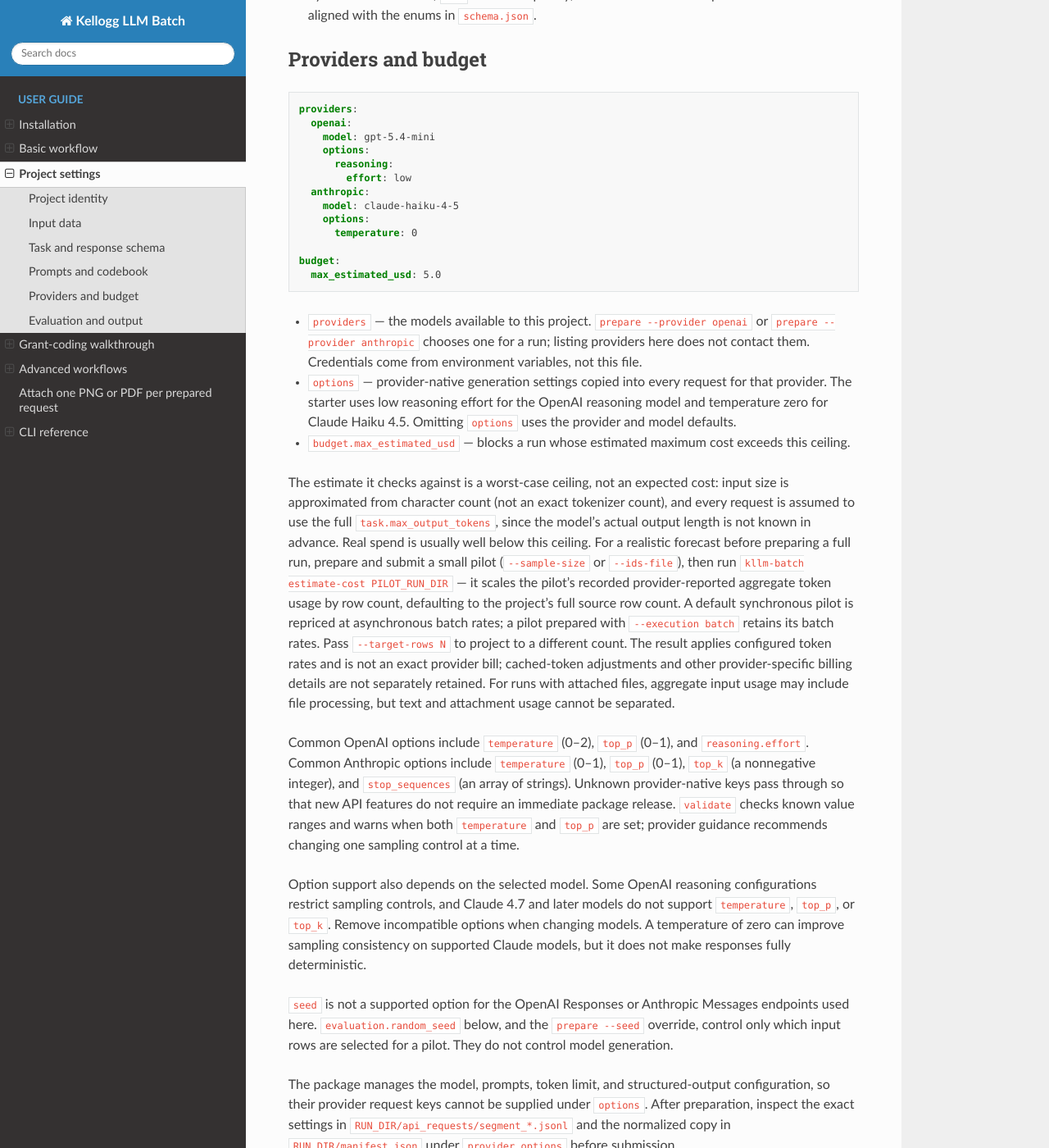
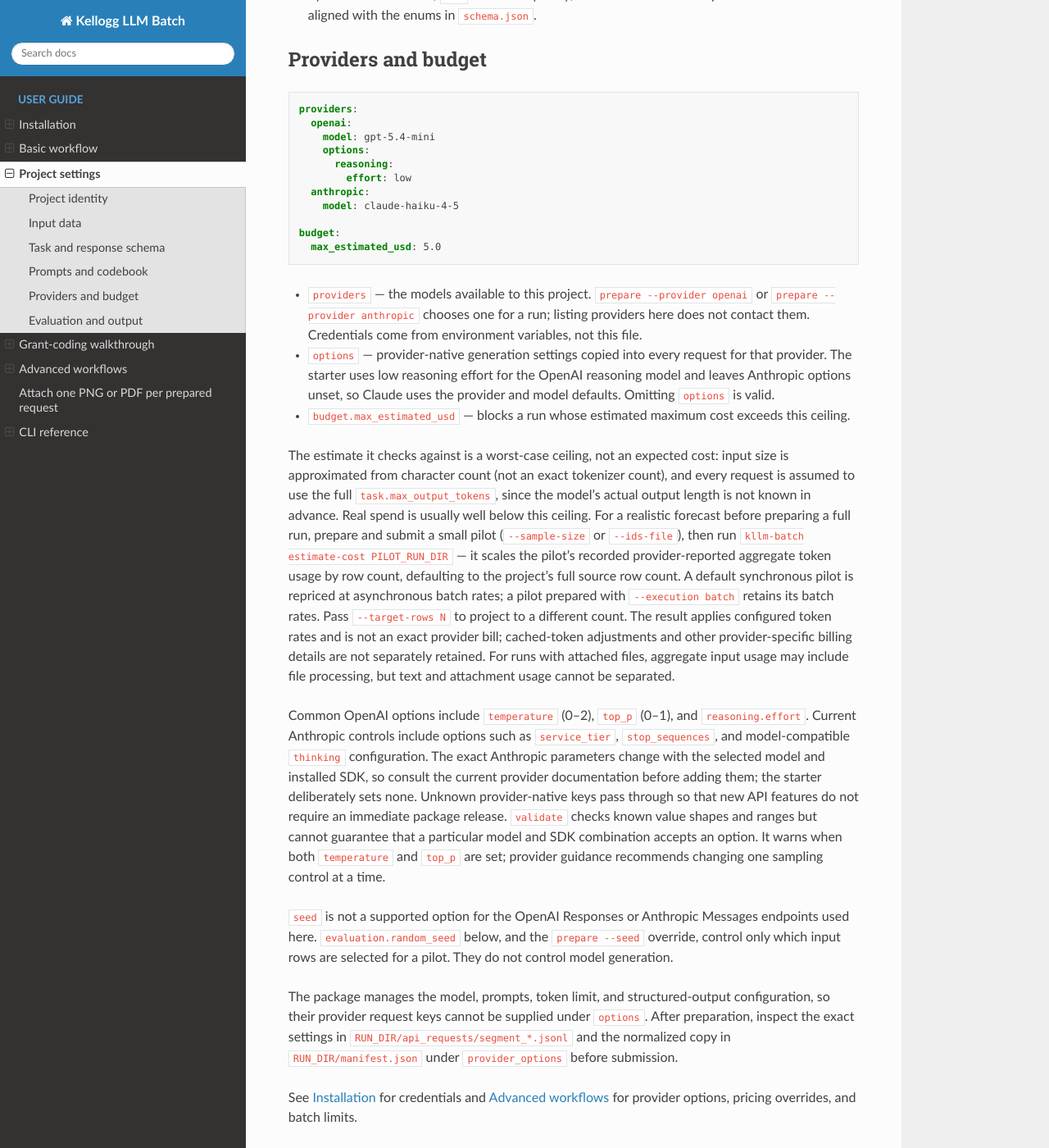
Before and after one commit to rs-kellogg/llm-batch_pipeline, a Sphinx documentation site: the page built from docs/project_settings.rst, in a window 1280 px wide and 1400 px high, scrolled down 2243 px. Shown: the whole window at 82% size. Built offline with Sphinx 7.4.7 and the Read the Docs theme 3.1.0, drawn with Linux system fonts in a browser that asks for light colours.

Commit message:
remove temperature option from anthropic

```diff
--- a/docs/project_settings.rst
+++ b/docs/project_settings.rst
@@ -129,8 +129,6 @@
            effort: low
      anthropic:
        model: claude-haiku-4-5
-       options:
-         temperature: 0
 
    budget:
      max_estimated_usd: 5.0
@@ -141,8 +139,8 @@
   variables, not this file.
 * ``options`` — provider-native generation settings copied into every request
   for that provider. The starter uses low reasoning effort for the OpenAI
-  reasoning model and temperature zero for Claude Haiku 4.5. Omitting
-  ``options`` uses the provider and model defaults.
+  reasoning model and leaves Anthropic options unset, so Claude uses the
+  provider and model defaults. Omitting ``options`` is valid.
 * ``budget.max_estimated_usd`` — blocks a run whose estimated maximum cost
   exceeds this ceiling.
 
@@ -164,19 +162,16 @@
 include file processing, but text and attachment usage cannot be separated.
 
 Common OpenAI options include ``temperature`` (0–2), ``top_p`` (0–1), and
-``reasoning.effort``. Common Anthropic options include ``temperature`` (0–1),
-``top_p`` (0–1), ``top_k`` (a nonnegative integer), and ``stop_sequences`` (an
-array of strings). Unknown provider-native keys pass through so that new API
-features do not require an immediate package release. ``validate`` checks
-known value ranges and warns when both ``temperature`` and ``top_p`` are set;
-provider guidance recommends changing one sampling control at a time.
-
-Option support also depends on the selected model. Some OpenAI reasoning
-configurations restrict sampling controls, and Claude 4.7 and later models do
-not support ``temperature``, ``top_p``, or ``top_k``. Remove incompatible
-options when changing models. A temperature of zero can improve sampling
-consistency on supported Claude models, but it does not make responses fully
-deterministic.
+``reasoning.effort``. Current Anthropic controls include options such as
+``service_tier``, ``stop_sequences``, and model-compatible ``thinking``
+configuration. The exact Anthropic parameters change with the selected model
+and installed SDK, so consult the current provider documentation before adding
+them; the starter deliberately sets none. Unknown provider-native keys pass
+through so that new API features do not require an immediate package release.
+``validate`` checks known value shapes and ranges but cannot guarantee that a
+particular model and SDK combination accepts an option. It warns when both
+``temperature`` and ``top_p`` are set; provider guidance recommends changing
+one sampling control at a time.
 
 ``seed`` is not a supported option for the OpenAI Responses or Anthropic
 Messages endpoints used here. ``evaluation.random_seed`` below, and the
```
Also changed, not shown: 7 other files.
